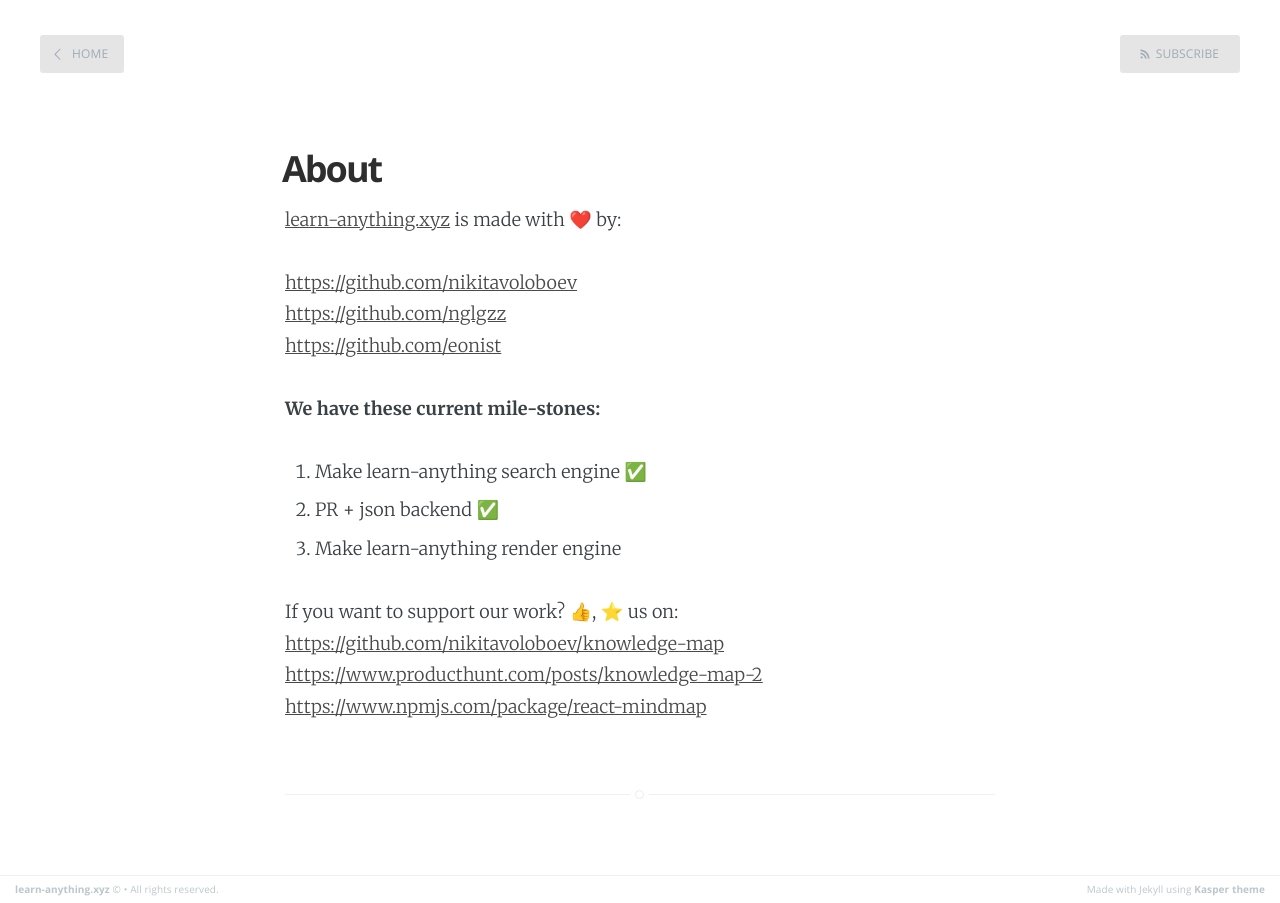
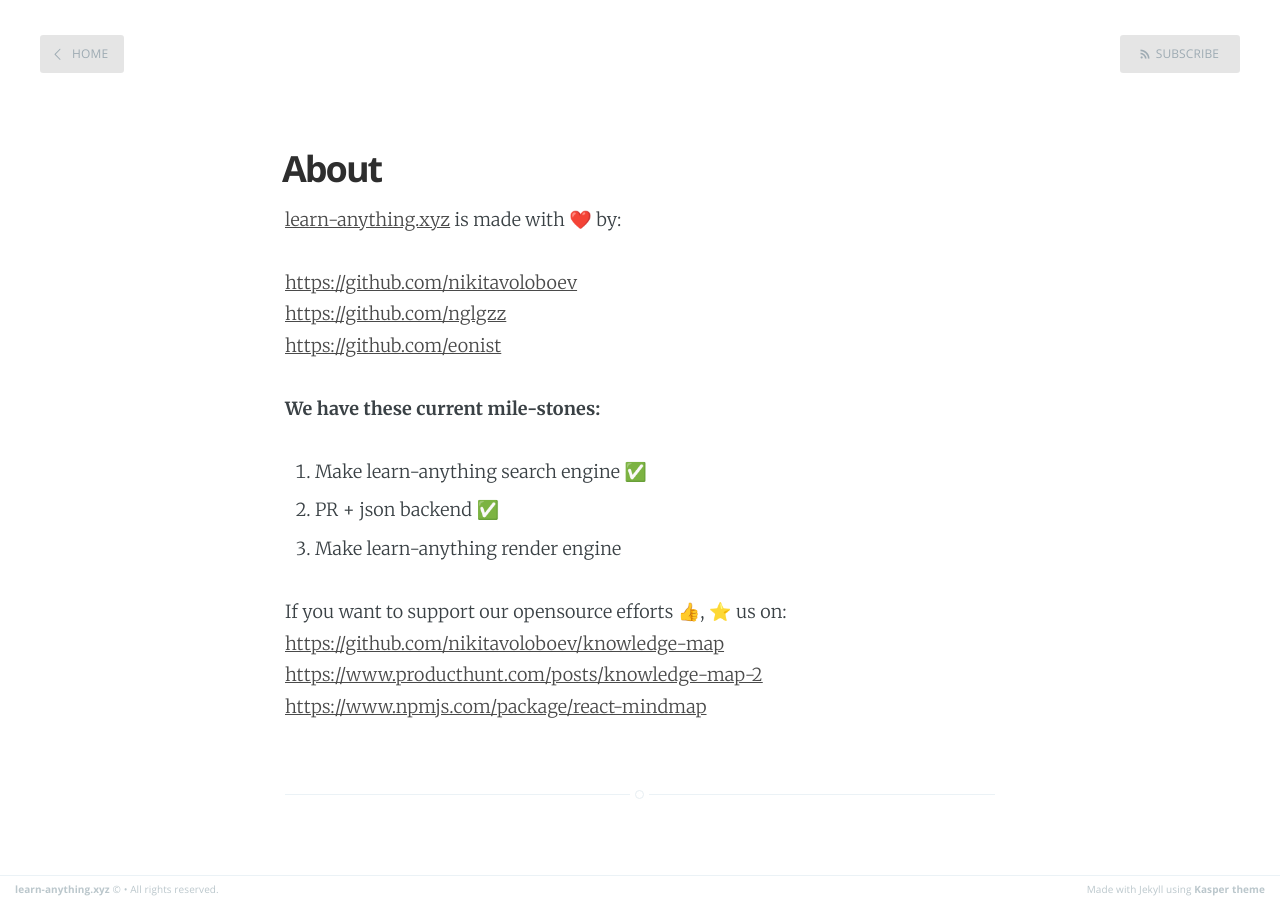
Before and after one commit to jeffreyyoung/learn-anything.github.io, a Jekyll site: the page built from about.md, in a window 1280 px wide. Built offline with Jekyll 4.4.1, drawn with Linux system fonts in a browser that asks for light colours.

Commit message:
Update about.md

```diff
--- a/about.md
+++ b/about.md
@@ -16,7 +16,7 @@
 3. Make learn-anything render engine
 
 
-If you want to support our work? 👍, ⭐ us on:
+If you want to support our opensource efforts  👍, ⭐ us on:
 [https://github.com/nikitavoloboev/knowledge-map](https://github.com/nikitavoloboev/knowledge-map)
 [https://www.producthunt.com/posts/knowledge-map-2](https://www.producthunt.com/posts/knowledge-map-2)
 [https://www.npmjs.com/package/react-mindmap](https://www.npmjs.com/package/react-mindmap)
```
